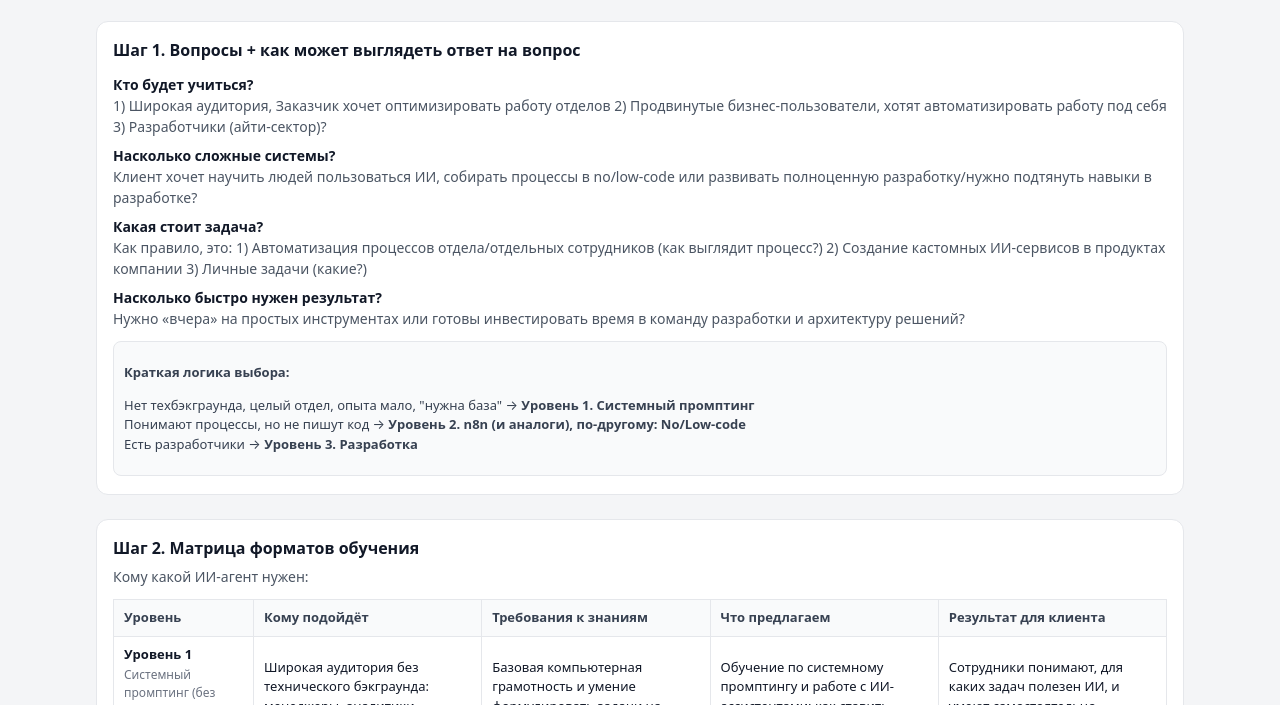
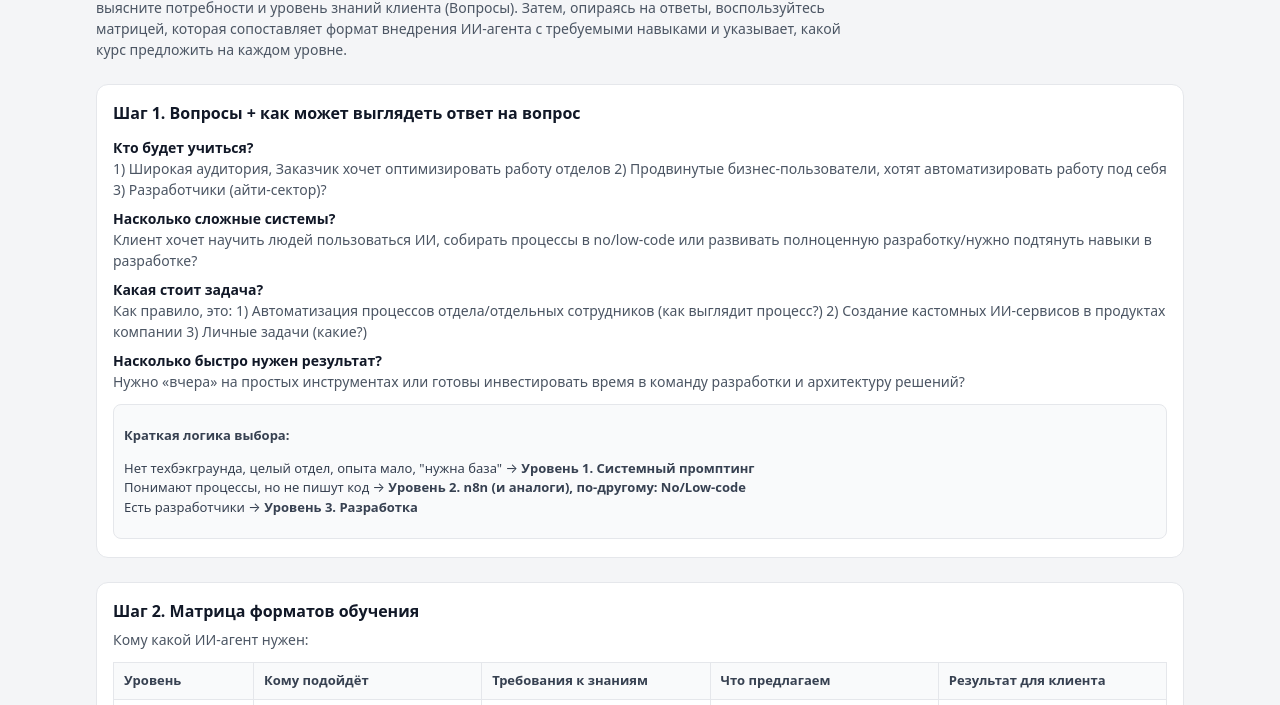
Before and after one commit to fraustoboy/ai-agents-quick-brief-for-sales, a plain HTML site: page index.html in a window 1280 px wide. Shown: the part 95-800 px from the top of the page. Drawn offline with Linux system fonts and the light colour scheme.

Commit message:
Update index.html

```diff
--- a/index.html
+++ b/index.html
@@ -12,7 +12,7 @@
     <header class="page-header">
       <h1 class="page-title">Подбор обучения по ИИ-агентам</h1>
       <p class="page-subtitle">
-        Шпаргалка для менеджеров Академии по выставлению предложения по запросу "ИИ-агенты"
+        Шпаргалка для менеджеров Академии по выставлению предложения по запросу "ИИ-агенты". Сначала выясните потребности и уровень знаний клиента (Вопросы). Затем, опираясь на ответы, воспользуйтесь матрицей, которая сопоставляет формат внедрения ИИ-агента с требуемыми навыками и указывает, какой курс предложить на каждом уровне.
       </p>
     </header>
 
```
